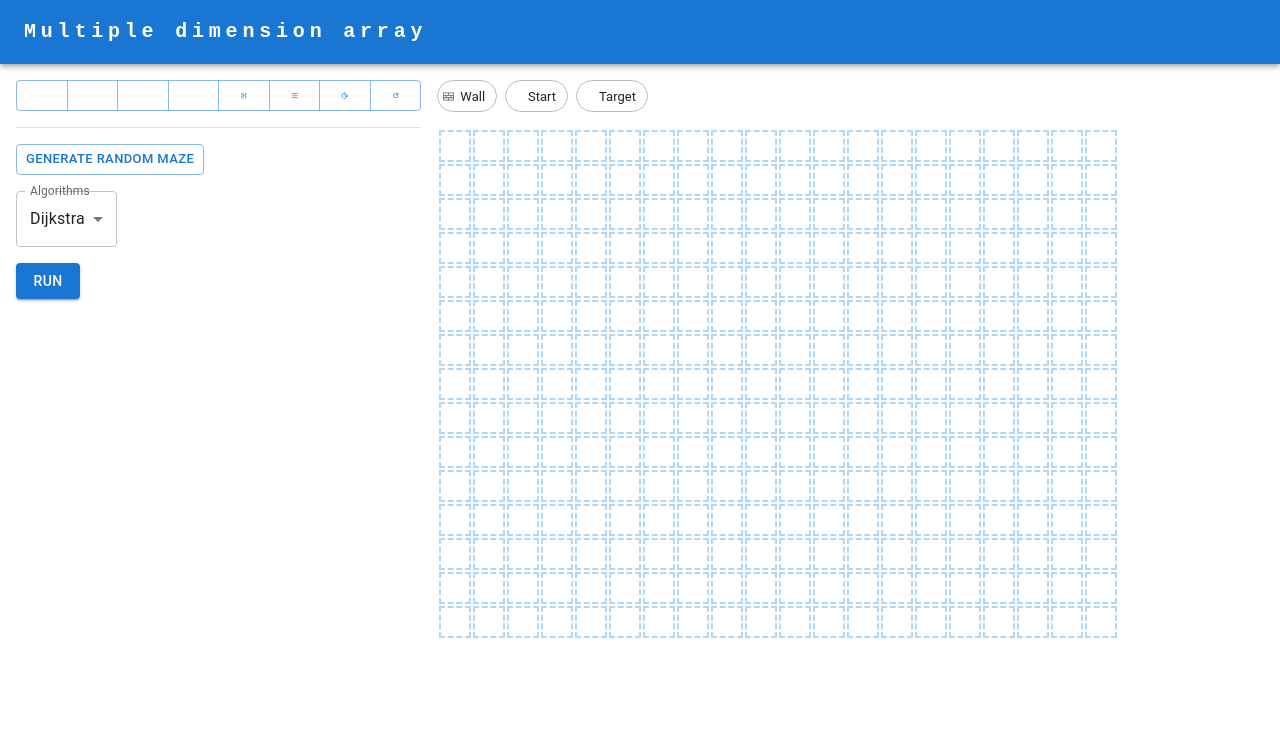
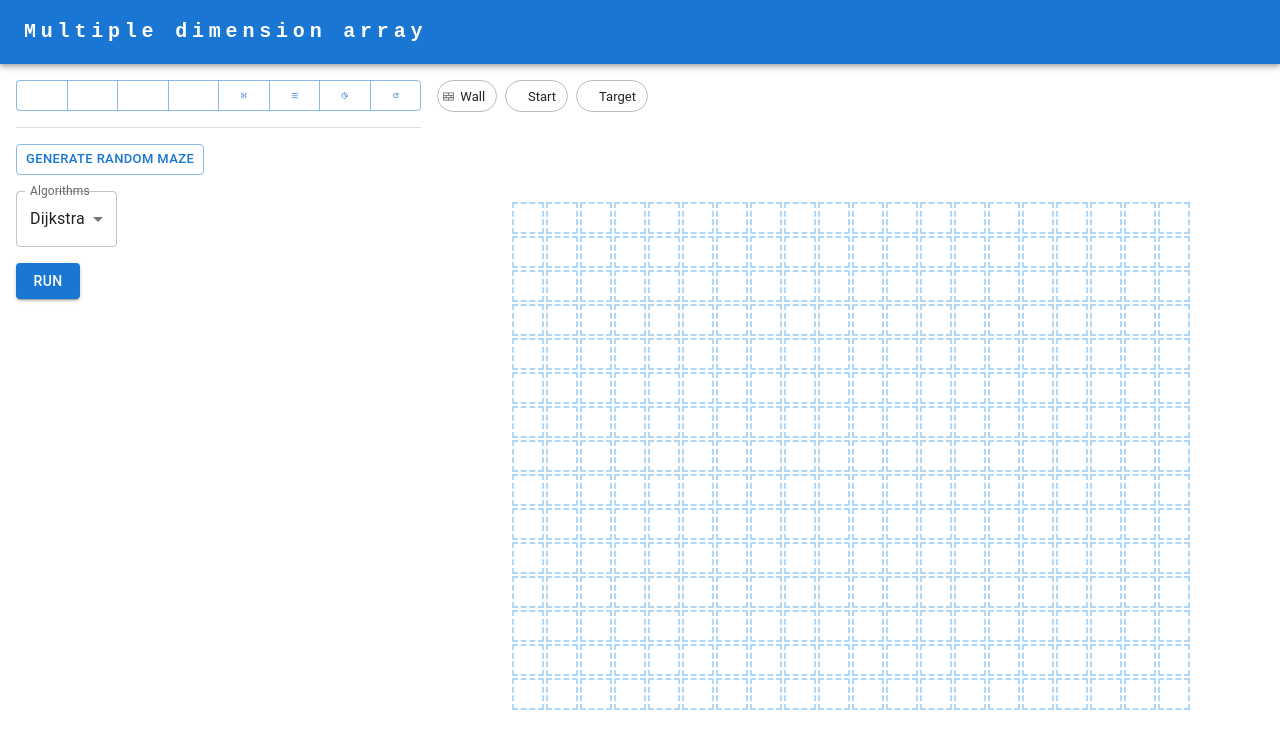
Before and after one commit to dang309/CS523, a React (Vite) app: page / in a window 1280 px wide. Shown: the top 748 px of the page. Built offline with nearby package versions, Linux system fonts and the light colour scheme; some icons are missing.

Commit message:
add more manipulators for board

```diff
--- a/src/App.tsx
+++ b/src/App.tsx
@@ -73,7 +73,7 @@ const App = () => {
       if (i === visitedNodesInOrder.length) {
         setTimeout(() => {
           animateShortestPath(nodesInShortestPathOrder);
-        }, 50 * i);
+        }, 10 * i);
         return;
       }
       setTimeout(() => {
@@ -82,7 +82,7 @@ const App = () => {
         if (el) {
           el.classList.add("node-visited");
         }
-      }, 50 * i);
+      }, 10 * i);
     }
   };
 
@@ -182,9 +182,9 @@ const App = () => {
   }, [initializeGrid]);
 
   return (
-    <Box>
+    <Stack sx={{ height: "100%" }}>
       <Header />
-      <Grid container sx={{ p: 2 }} spacing={2}>
+      <Grid container sx={{ p: 2, height: "100%" }} spacing={2}>
         <Grid item lg={4} md={4}>
           <Stack spacing={2} divider={<Divider />}>
             <Manipulator
@@ -208,9 +208,9 @@ const App = () => {
           </Stack>
         </Grid>
 
-        <Grid item lg={8} md={8}>
-          <Stack spacing={2} alignItems="flex-start">
-            <Stack direction="row" alignItems="center" spacing={1}>
+        <Grid item lg={8} md={8} sx={{height: '100%'}}>
+          <Stack spacing={2} alignItems="flex-start" sx={{ height: "100%" }}>
+            <Stack direction="row" spacing={1}>
               <Chip
                 variant="outlined"
                 icon={<Icon icon="ph:wall" />}
@@ -228,11 +228,17 @@ const App = () => {
               />
             </Stack>
 
-            <Board board={board} />
+            <Stack
+              sx={{ width: "100%", height: "100%" }}
+              alignItems="center"
+              justifyContent="center"
+            >
+              <Board board={board} />
+            </Stack>
           </Stack>
         </Grid>
       </Grid>
-    </Box>
+    </Stack>
   );
 };
 
--- a/src/components/Manipulator.tsx
+++ b/src/components/Manipulator.tsx
@@ -28,7 +28,7 @@ const Manipulator = (props: Props) => {
     setCols,
   } = props;
 
-  const addOneRow = () => {
+  const addAfterRow = () => {
     if (!board || (board && board.length < 1)) return;
 
     const temp: Node[] = [];
@@ -39,7 +39,18 @@ const Manipulator = (props: Props) => {
     setBoard((prev) => [...prev, temp]);
   };
 
-  const addOneColumn = () => {
+  const addBeforeRow = () => {
+    if (!board || (board && board.length < 1)) return;
+
+    const temp: Node[] = [];
+    for (let col = 0; col < board[0].length; col++) {
+      temp.push(createNode(board.length, col));
+    }
+
+    setBoard((prev) => [temp, ...prev]);
+  };
+
+  const addAfterColumn = () => {
     if (!board || (board && board.length < 1)) return;
     const cloneBoard = board.slice();
     for (let row = 0; row < cloneBoard.length; row++) {
@@ -48,6 +59,17 @@ const Manipulator = (props: Props) => {
 
     setBoard(cloneBoard);
   };
+
+  const addBeforeColumn = () => {
+    if (!board || (board && board.length < 1)) return;
+    const cloneBoard = board.slice();
+    for (let row = 0; row < cloneBoard.length; row++) {
+      cloneBoard[row].unshift(createNode(row, cloneBoard[row].length));
+    }
+
+    setBoard(cloneBoard);
+  };
+
 
   const transform = () => {
     const transposedArray: Node[][] = [];
@@ -75,7 +97,7 @@ const Manipulator = (props: Props) => {
       label: "Add after row",
       icon: "mdi:table-row-add-after",
       action: () => {
-        addOneRow();
+        addAfterRow();
       },
     },
     {
@@ -83,7 +105,7 @@ const Manipulator = (props: Props) => {
       label: "Add before row",
       icon: "mdi:table-row-add-before",
       action: () => {
-        addOneRow();
+        addBeforeRow();
       },
     },
     {
@@ -91,7 +113,7 @@ const Manipulator = (props: Props) => {
       label: "Add before column",
       icon: "mdi:table-column-add-before",
       action: () => {
-        addOneColumn();
+        addBeforeColumn();
       },
     },
     {
@@ -99,7 +121,7 @@ const Manipulator = (props: Props) => {
       label: "Add after column",
       icon: "mdi:table-column-add-after",
       action: () => {
-        addOneColumn();
+        addAfterColumn();
       },
     },
     {
@@ -107,7 +129,7 @@ const Manipulator = (props: Props) => {
       label: "Delete column",
       icon: "fluent:table-delete-column-16-regular",
       action: () => {
-        addOneColumn();
+        addAfterColumn();
       },
     },
     {
@@ -115,7 +137,7 @@ const Manipulator = (props: Props) => {
       label: "Delete row",
       icon: "fluent:table-delete-row-16-regular",
       action: () => {
-        addOneColumn();
+        addAfterColumn();
       },
     },
     {
```
